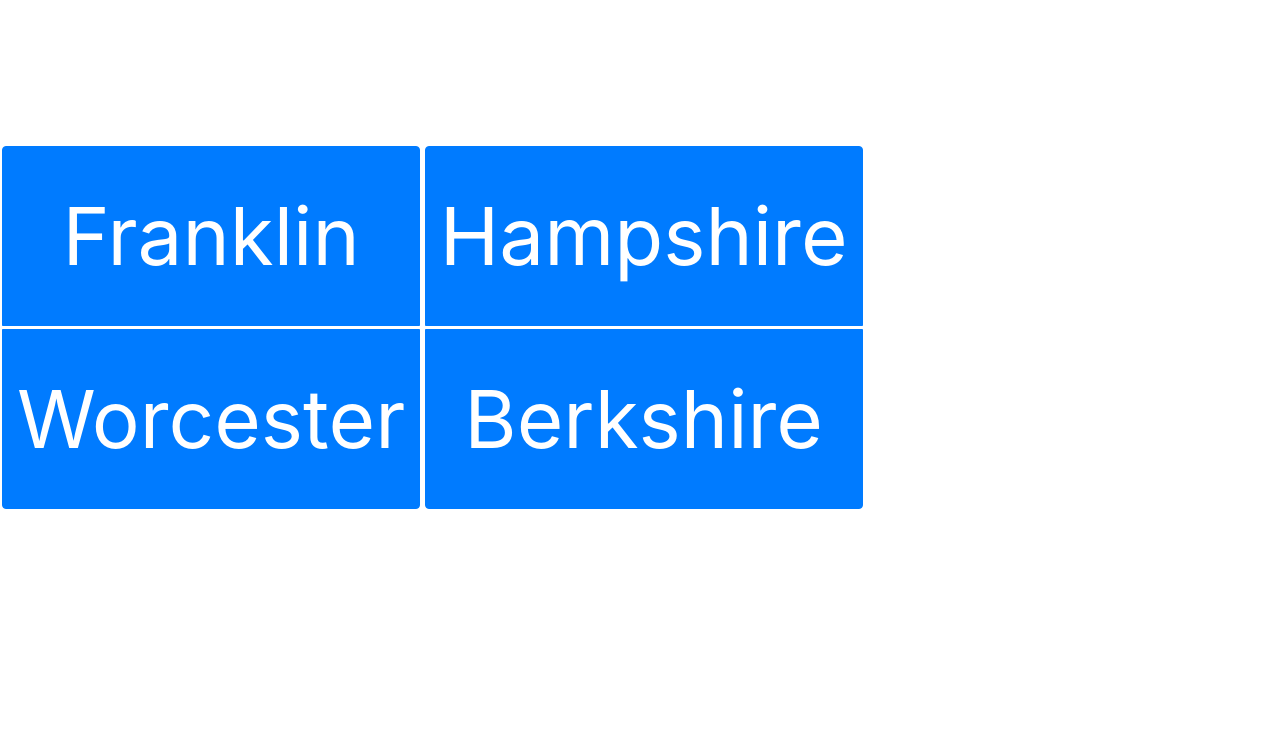
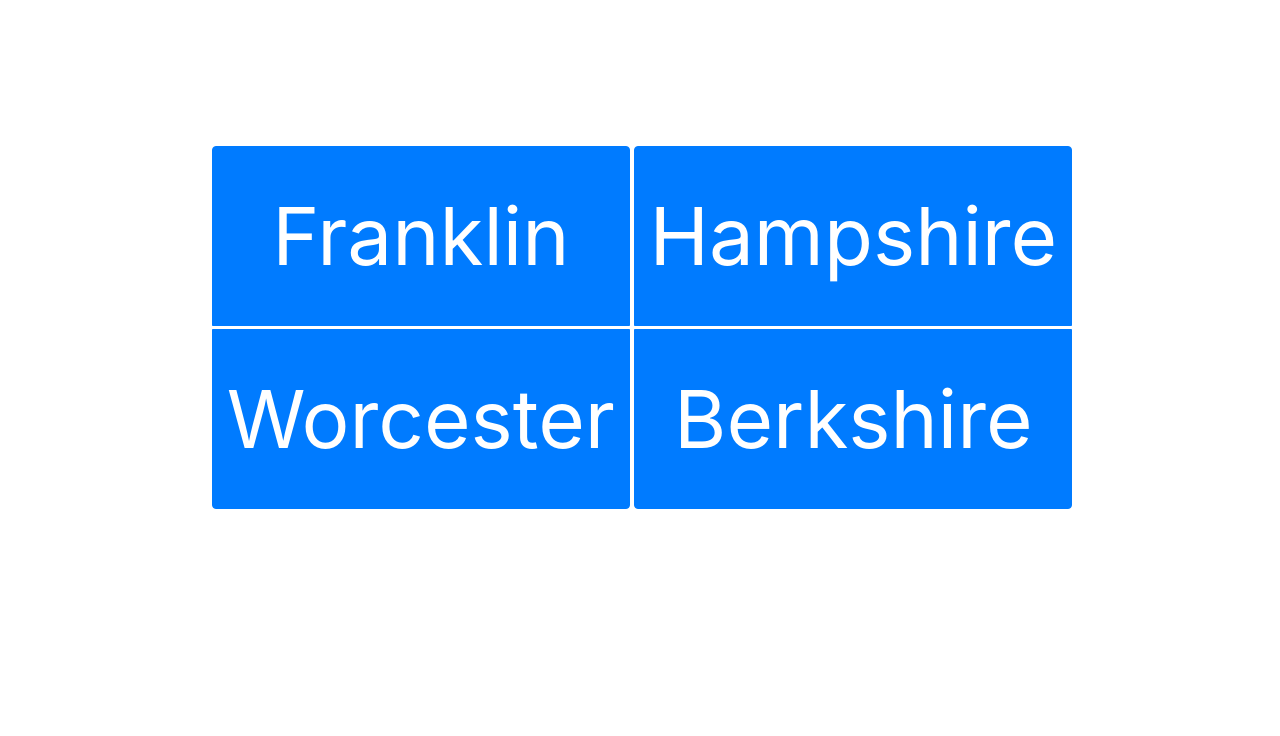
Before and after one commit to alexhickey09/cs326-final-chi, a plain HTML site: page dc-home.html in a window 1280 px wide. Shown: the part 64-800 px from the top of the page. Drawn offline with nearby package versions, Linux system fonts and the light colour scheme.

Commit message:
combined DC centeralign

```diff
--- a/main.css
+++ b/main.css
@@ -1,4 +1,4 @@
-.DCchoice {
+.DC {
     text-align: center;
 }
 
```
